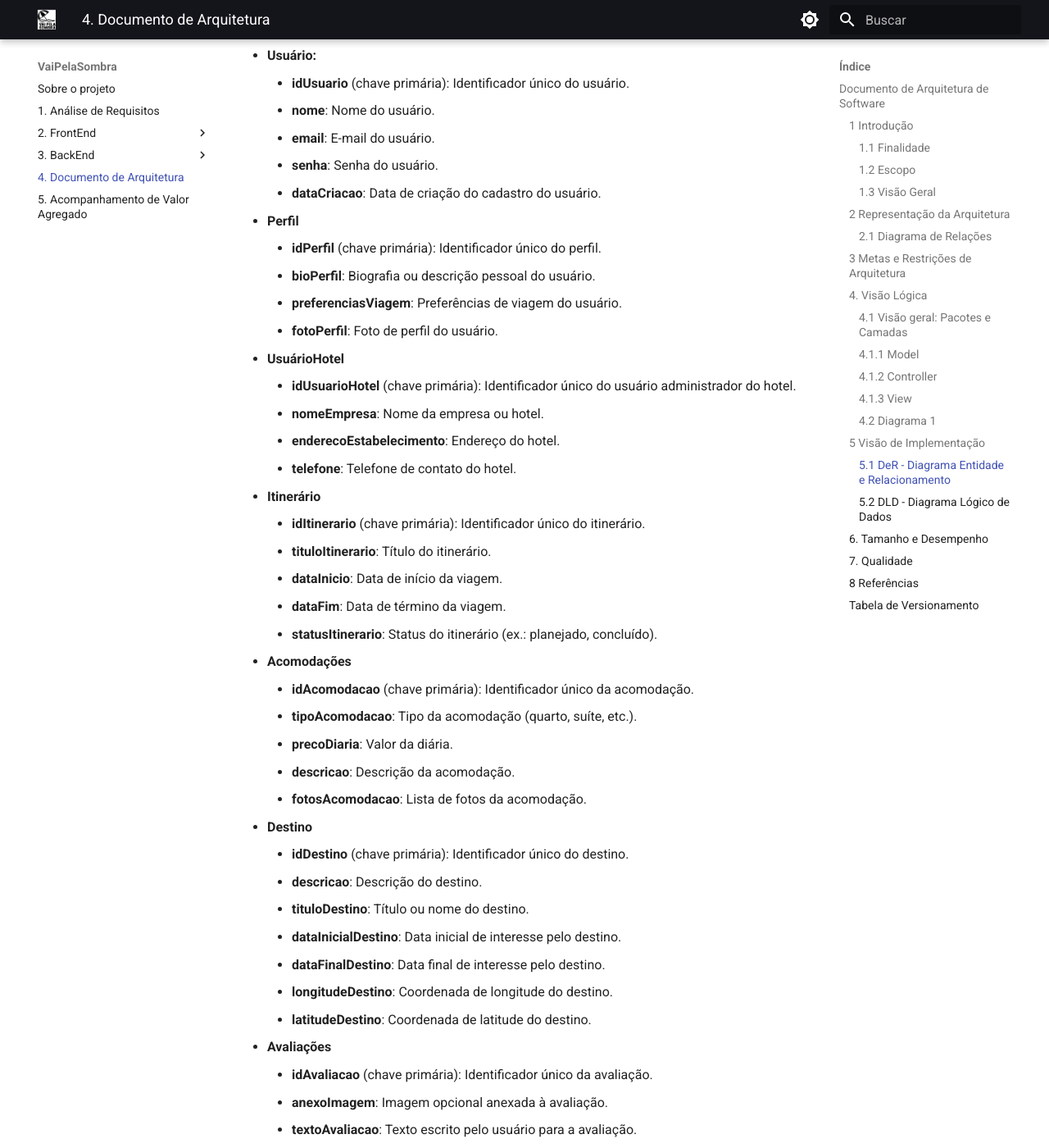
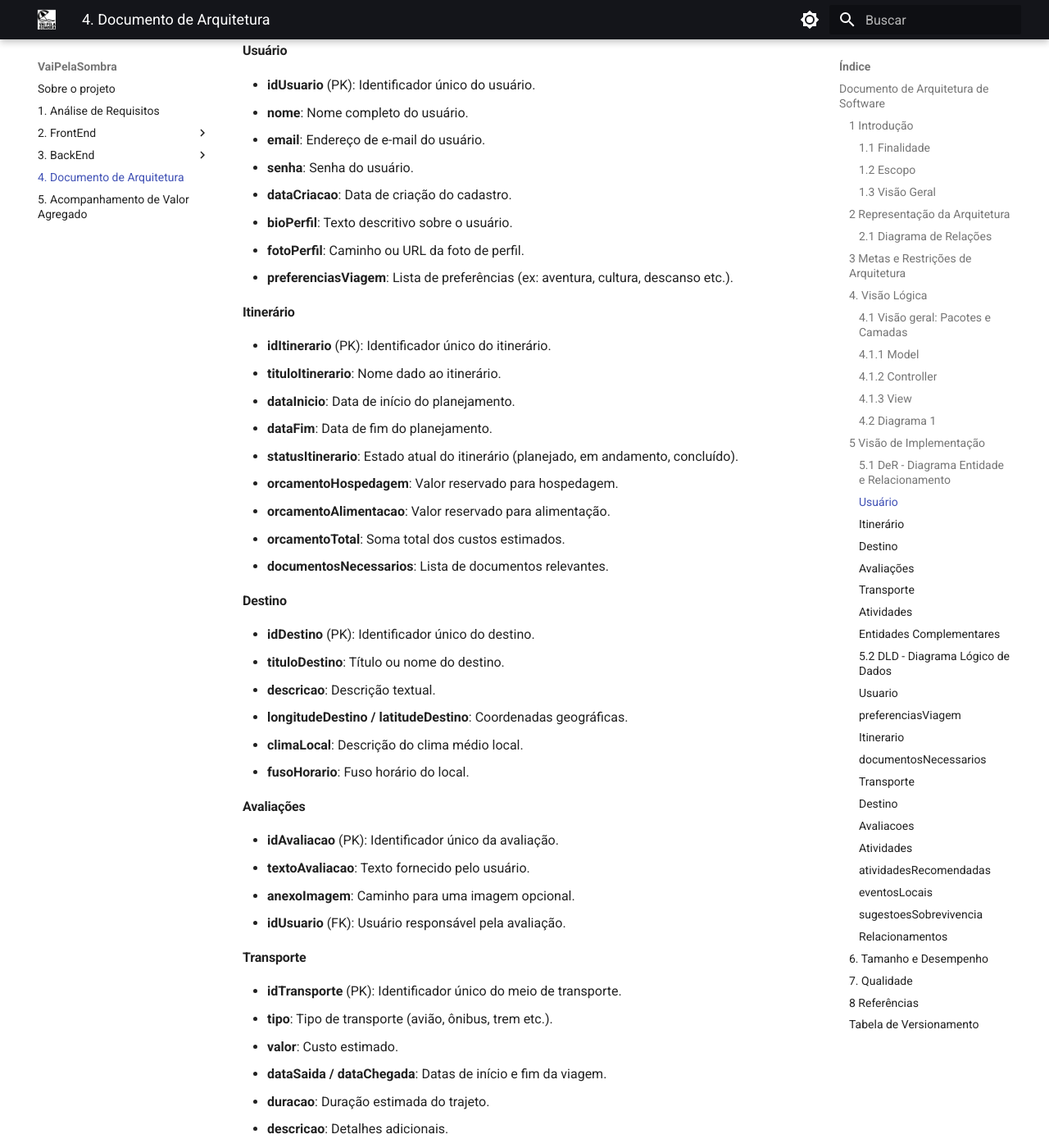
Before and after one commit to fga-eps-mds/2025.1-VaiPelaSombra-docs, an MkDocs documentation site: the page built from docs/DocArquitetura/DocumentoArquitetura.md, in a window 1280 px wide and 1400 px high, scrolled down 4107 px. Shown: the whole window at 82% size. Built offline with MkDocs 1.6.1 and Material for MkDocs 9.7.7, drawn with Linux system fonts in a browser that asks for light colours; some of the changed text lies outside the part shown.

Commit message:
Atualização no documento de arquitetura bem como remodelagem do banco de dados 😎

```diff
--- a/docs/DocArquitetura/DocumentoArquitetura.md
+++ b/docs/DocArquitetura/DocumentoArquitetura.md
@@ -12,10 +12,10 @@
 
 #### 1.2 Escopo
 
-O projeto está estruturado em uma arquitetura de microserviços, com separação entre os seguintes módulos:
+O projeto está estruturado em uma arquitetura monolítica, com separação entre frontend e backend, ambos hospedados como uma única aplicação integrada.
 
 - **Frontend**: construído com React e TypeScript, responsável pela interface do usuário.
-- **Backend:** desenvolvido em Node.js com TypeScript, responsável pela lógica de negócios, autenticação, e interação com o banco de dados.
+- **Backend:**  desenvolvido em Node.js com TypeScript e Express, sendo responsável pela lógica de negócios, autenticação e interação com o banco de dados.
 - **API Gateway/Serviço de Integração:** também desenvolvido em Node.js, será responsável pela exposição dos dados e funcionalidades da aplicação de forma centralizada e segura.
 - **Banco de Dados:** PostgreSQL, centralizando as informações sobre usuários, destinos, interesses, eventos, entre outros dados relevantes para o planejamento de viagens.
 
@@ -68,9 +68,7 @@
 
 #### 4.1 Visão geral: Pacotes e Camadas
 
-A aplicação *Vai Pela Sombra* adota uma arquitetura baseada em microserviços, com divisão clara entre frontend e backend. O frontend é desenvolvido com React e TypeScript, sendo responsável exclusivamente pela camada de apresentação (View). Já o backend é construído com Node.js e Express, implementando a lógica de negócios por meio do padrão MVC (Model-View-Controller), onde cada microserviço encapsula sua própria responsabilidade.
-
-Essa separação em camadas oferece maior modularidade, facilita a manutenção do código, permite reuso em diferentes contextos e favorece o desenvolvimento paralelo entre equipes. A seguir, é detalhada a estrutura lógica do backend baseada no modelo MVC.
+A aplicação Vai Pela Sombra adota uma arquitetura monolítica, com separação clara entre as camadas de frontend (interface do usuário) e backend (lógica de negócios), mas mantidas em uma única aplicação unificada. Essa abordagem centraliza a gestão do sistema e facilita a implantação, sendo ideal para o estágio atual do projeto.
 
 #### 4.1.1 Model
 
@@ -102,51 +100,69 @@
 
 Descrição do Diagrama Entidade-Relacionamento (DER)
 
--  **Usuário:**
-    - **idUsuario** (chave primária): Identificador único do usuário.
-    - **nome**: Nome do usuário.
-    - **email**: E-mail do usuário.
-    - **senha**: Senha do usuário.
-    - **dataCriacao**: Data de criação do cadastro do usuário.
+#### **Usuário**
 
-- **Perfil**
-    - **idPerfil** (chave primária): Identificador único do perfil.
-    - **bioPerfil**: Biografia ou descrição pessoal do usuário.
-    - **preferenciasViagem**: Preferências de viagem do usuário.
-    - **fotoPerfil**: Foto de perfil do usuário.
+- **idUsuario** (PK): Identificador único do usuário.
+- **nome**: Nome completo do usuário.
+- **email**: Endereço de e-mail do usuário.
+- **senha**: Senha do usuário.
+- **dataCriacao**: Data de criação do cadastro.
+- **bioPerfil**: Texto descritivo sobre o usuário.
+- **fotoPerfil**: Caminho ou URL da foto de perfil.
+- **preferenciasViagem**: Lista de preferências (ex: aventura, cultura, descanso etc.).
 
-- **UsuárioHotel**
-    - **idUsuarioHotel** (chave primária): Identificador único do usuário administrador do hotel.
-    - **nomeEmpresa**: Nome da empresa ou hotel.
-    - **enderecoEstabelecimento**: Endereço do hotel.
-    - **telefone**: Telefone de contato do hotel.
+#### **Itinerário**
 
-- **Itinerário**
-    - **idItinerario** (chave primária): Identificador único do itinerário.
-    - **tituloItinerario**: Título do itinerário.
-    - **dataInicio**: Data de início da viagem.
-    - **dataFim**: Data de término da viagem.
-    - **statusItinerario**: Status do itinerário (ex.: planejado, concluído).
-- **Acomodações**
-    - **idAcomodacao** (chave primária): Identificador único da acomodação.
-    - **tipoAcomodacao**: Tipo da acomodação (quarto, suíte, etc.).
-    - **precoDiaria**: Valor da diária.
-    - **descricao**: Descrição da acomodação.
-    - **fotosAcomodacao**: Lista de fotos da acomodação.
+- **idItinerario** (PK): Identificador único do itinerário.
+- **tituloItinerario**: Nome dado ao itinerário.
+- **dataInicio**: Data de início do planejamento.
+- **dataFim**: Data de fim do planejamento.
+- **statusItinerario**: Estado atual do itinerário (planejado, em andamento, concluído).
+- **orcamentoHospedagem**: Valor reservado para hospedagem.
+- **orcamentoAlimentacao**: Valor reservado para alimentação.
+- **orcamentoTotal**: Soma total dos custos estimados.
+- **documentosNecessarios**: Lista de documentos relevantes.
 
-- **Destino**
-    - **idDestino** (chave primária): Identificador único do destino.
-    - **descricao**: Descrição do destino.
-    - **tituloDestino**: Título ou nome do destino.
-    - **dataInicialDestino**: Data inicial de interesse pelo destino.
-    - **dataFinalDestino**: Data final de interesse pelo destino.
-    - **longitudeDestino**: Coordenada de longitude do destino.
-    - **latitudeDestino**: Coordenada de latitude do destino.
+#### **Destino**
 
-- **Avaliações**
-    - **idAvaliacao** (chave primária): Identificador único da avaliação.
-    - **anexoImagem**: Imagem opcional anexada à avaliação.
-    - **textoAvaliacao**: Texto escrito pelo usuário para a avaliação.
+- **idDestino** (PK): Identificador único do destino.
+- **tituloDestino**: Título ou nome do destino.
+- **descricao**: Descrição textual.
+- **longitudeDestino / latitudeDestino**: Coordenadas geográficas.
+- **climaLocal**: Descrição do clima médio local.
+- **fusoHorario**: Fuso horário do local.
+
+#### **Avaliações**
+
+- **idAvaliacao** (PK): Identificador único da avaliação.
+- **textoAvaliacao**: Texto fornecido pelo usuário.
+- **anexoImagem**: Caminho para uma imagem opcional.
+- **idUsuario** (FK): Usuário responsável pela avaliação.
+
+#### **Transporte**
+
+- **idTransporte** (PK): Identificador único do meio de transporte.
+- **tipo**: Tipo de transporte (avião, ônibus, trem etc.).
+- **valor**: Custo estimado.
+- **dataSaida / dataChegada**: Datas de início e fim da viagem.
+- **duracao**: Duração estimada do trajeto.
+- **descricao**: Detalhes adicionais.
+
+#### **Atividades**
+
+- **idAtividade** (PK): Identificador da atividade.
+- **local**: Local onde ocorre.
+- **tituloAtividade**: Nome da atividade.
+- **precoAtividade**: Custo associado.
+- **dataInicio / dataFinal**: Datas de realização.
+- **duracao**: Duração total.
+- **descricao**: Informações adicionais.
+
+#### **Entidades Complementares**
+
+- **eventosLocais**: Eventos ocorrendo no destino.
+- **atividadesRecomendadas**: Sugestões específicas para o destino.
+- **sugestoesSobrevivencia**: Dicas úteis sobre segurança e adaptação local.
 
 #### 5.2 DLD - Diagrama Lógico de Dados
 
@@ -162,80 +178,108 @@
 
 Descrição do Diagrama Entidade-Relacionamento (DLD)
 
-- **UsuarioHotel**
-    - **idUsuarioHotel** (chave primária): Identificador único do usuário administrador do hotel.
-    - **idEndereco** (chave estrangeira): Referência ao endereço do hotel.
-    - **idTelefone** (chave estrangeira): Referência ao telefone do hotel.
-    - **nomeEmpresa**: Nome da empresa ou hotel.
+#### **Usuario**
 
-- **enderecoEstabelecimento**
-    - **idEnderecoEstabelecimento** (chave primária): Identificador único do endereço.
-    - **campoEndereco**: Endereço principal.
-    - **cepEnderecoEstabelecimento**: CEP do local.
-    - **logBairroEnderecoEstabelecimento**: Bairro do local.
-    - **estadoEnderecoEstabelecimento**: Estado do local.
+- `idUsuario` INT PRIMARY KEY
+- `nome` VARCHAR(100)
+- `email` VARCHAR(100)
+- `senha` VARCHAR(100)
+- `dataCriacao` DATE
+- `bioPerfil` VARCHAR(500)
+- `fotoPerfil` VARCHAR(500)
+- `idPreferenciasViagem` INT (FK → PreferenciasViagem)
 
-- **telefone**
-    - **idTelefone** (chave primária): Identificador único do telefone.
-    - **telefone**: Número de telefone (campo decimal com 11 dígitos).
+#### **preferenciasViagem**
 
-- **Acomodacoes**
-    - **idAcomodacao** (chave primária): Identificador único da acomodação.
-    - **idUsuarioHotel** (chave estrangeira): Referência ao hotel que oferece a acomodação.
-    - **idFotosAcomodacoes** (chave estrangeira): Referência às fotos da acomodação.
-    - **precoDiaria**: Preço da diária da acomodação.
-    - **descricao**: Descrição da acomodação.
+- `idPreferenciasViagem` INT PRIMARY KEY
+- `preferenciasViagem` VARCHAR(100)
 
-- **fotosAcomodacao**
-    - **idFotosAcomodacao** (chave primária): Identificador único da foto.
-    - **fotosAcomodacao**: Caminho ou URL da foto.
-    - **dataFoto**: Data em que a foto foi registrada.
+#### **Itinerario**
 
-- **Destino**
-    - **idDestino** (chave primária): Identificador único do destino.
-    - **idAcomodacao** (chave estrangeira): Referência à acomodação relacionada.
-    - **dataInicialDestino**: Data de início da viagem para o destino.
-    - **dataFinalDestino**: Data de término da viagem para o destino.
-    - **descricao**: Descrição do destino.
-    - **tituloDestino**: Título ou nome do destino.
-    - **longitudeDestino**: Coordenada de longitude.
-    - **latitudeDestino**: Coordenada de latitude.
+- `idItinerario` INT PRIMARY KEY
+- `idDocumentosNecessarios` INT (FK)
+- `idTransporte` INT (FK)
+- `tituloItinerario` VARCHAR(100)
+- `dataInicio` DATE
+- `dataFim` DATE
+- `statusItinerario` VARCHAR(20)
+- `orcamentoHospedagem` DECIMAL(7,2)
+- `orcamentoAlimentacao` DECIMAL(7,2)
+- `orcamentoTotal` DECIMAL(7,2)
 
-- **Avaliacoes**
-    - **idAvaliacao** (chave primária): Identificador único da avaliação.
-    - **idUsuario** (chave estrangeira): Referência ao usuário que realizou a avaliação.
-    - **textoAvaliacao**: Texto escrito da avaliação.
-    - **anexoImagem**: Caminho da imagem anexa à avaliação.
+#### **documentosNecessarios**
 
-- **Usuario**
-    - **idUsuario** (chave primária): Identificador único do usuário.
-    - **nome**: Nome do usuário.
-    - **email**: E-mail do usuário.
-    - **senha**: Senha do usuário.
-    - **dataCriacao**: Data de criação do usuário.
+- `idDocumentosNecessarios` INT PRIMARY KEY
+- `documentosNecessarios` VARCHAR(800)
 
-- **Perfil**
-    - **idPerfil** (chave primária): Identificador único do perfil.
-    - **idPreferenciasViagem** (chave estrangeira): Referência às preferências de viagem.
-    - **bioPerfil**: Texto descritivo sobre o usuário.
-    - **fotoPerfil**: Caminho da foto de perfil do usuário.
+#### **Transporte**
 
-- **preferenciasViagem**
-    - **idPreferenciasViagem** (chave primária): Identificador único da preferência de viagem.
-    - **preferenciasViagem**: Preferência de viagem (ex.: aventura, praia, cultura, etc.).
+- `idTransporte` INT PRIMARY KEY
+- `tipo` VARCHAR(100)
+- `valor` DECIMAL(6,2)
+- `dataSaida` DATETIME
+- `dataChegada` DATETIME
+- `duracao` DATETIME
+- `descricao` VARCHAR(500)
 
-- **Itinerario**
-    - **idItinerario** (chave primária): Identificador único do itinerário.
-    - **tituloItinerario**: Título do itinerário criado.
-    - **dataInicio**: Data de início da viagem.
-    - **dataFim**: Data de término da viagem.
+#### **Destino**
+
+- `idDestino` INT PRIMARY KEY
+- `idAtividadesRecomendadas` INT (FK)
+- `idEventosLocais` INT (FK)
+- `idSugestoesSobrevivencia` INT (FK)
+- `idAvaliacao` INT (FK)
+- `tituloDestino` VARCHAR(100)
+- `descricao` VARCHAR(500)
+- `longitudeDestino` VARCHAR(100)
+- `latitudeDestino` VARCHAR(100)
+- `climaLocal` VARCHAR(500)
+- `fusoHorario` VARCHAR(100)
+
+#### **Avaliacoes**
+
+- `idAvaliacao` INT PRIMARY KEY
+- `textoAvaliacao` VARCHAR(1500)
+- `anexoImagem` VARCHAR(500)
+- `idUsuario` INT (FK → Usuario)
+
+#### **Atividades**
+
+- `idAtividade` INT PRIMARY KEY
+- `local` VARCHAR(100)
+- `tituloAtividade` VARCHAR(100)
+- `precoAtividade` DECIMAL(5,2)
+- `dataInicio` DATETIME
+- `dataFinal` DATETIME
+- `duracao` DATETIME
+- `descricao` VARCHAR(500)
+
+#### **atividadesRecomendadas**
+
+- `idAtividadesRecomendadas` INT PRIMARY KEY
+- `atividadesRecomendadas` VARCHAR(500)
+
+#### **eventosLocais**
+
+- `idEventosLocais` INT PRIMARY KEY
+- `eventosLocais` VARCHAR(100)
+
+#### **sugestoesSobrevivencia**
+
+- `idSugestoesSobrevivencia` INT PRIMARY KEY
+- `sugestoesSobrevivencia` VARCHAR(500)
+
+#### **Relacionamentos**
+
+- **planeja** (`idItinerario`, `idUsuario`)
+- **contem** (`idItinerario`, `idDestino`)
 
 
 ### 6. Tamanho e Desempenho
 
 O sistema *Vai Pela Sombra* é uma aplicação Web desenvolvida para auxiliar no planejamento de viagens, oferecendo funcionalidades como cadastro de interesses, criação de itinerários personalizados, recomendações de destinos, eventos locais e planejamento em grupo. Espera-se que a aplicação seja acessada por usuários diversos, com picos de uso concentrados em períodos de férias e feriados.
 
-Como o sistema é dividido em microserviços, é possível ajustar o dimensionamento de cada componente de forma independente. Por exemplo, o microserviço de usuários tende a ter menor volume de dados e requisições, enquanto os microserviços de itinerários e grupos de viagem podem crescer consideravelmente conforme a base de usuários aumenta e mais viagens são planejadas.
+Como o sistema é estruturado como uma aplicação monolítica, o dimensionamento será feito de forma conjunta. No entanto, é possível realizar ajustes na infraestrutura para otimizar desempenho conforme os pontos críticos da aplicação (por exemplo, consultas ao banco ou renderizações complexas no frontend).
 
 Durante o período inicial de adoção, é viável hospedar a aplicação em plataformas de cloud mais simples (como o Railway ou o Render). No entanto, à medida que a aplicação cresce e atinge um público maior, recomenda-se a adoção de soluções mais robustas, como AWS, Google Cloud ou Azure, para garantir alta disponibilidade, desempenho e escalabilidade.
 
@@ -243,13 +287,13 @@
 
 ### 7. Qualidade
 
-A adoção da arquitetura de microserviços no projeto *Vai Pela Sombra* permite estabelecer metas claras de qualidade técnica, como:
+A adoção da arquitetura monolítica no projeto *Vai Pela Sombra* permite estabelecer metas claras de qualidade técnica, como:
 
-- **Escalabilidade**: cada microserviço pode ser escalado de forma independente, otimizando o uso de recursos conforme a demanda.
-- **Facilidade de manutenção**: a separação dos módulos facilita a identificação e correção de erros, bem como a implementação de melhorias.
-- **Evolução contínua**: a estrutura modular permite a adição de novas funcionalidades sem impactar o sistema como um todo.
-- **Reaproveitamento de código**: componentes comuns podem ser reutilizados entre serviços ou até mesmo em outros projetos.
-- **Testabilidade**: com serviços menores e independentes, é possível aplicar testes unitários, de integração e de contrato de forma mais eficiente.
+- **Simplicidade de implantação**: a aplicação pode ser hospedada em um único servidor ou serviço de nuvem, facilitando a configuração inicial.
+- **Facilidade de manutenção**: a centralização do código em um único projeto reduz a complexidade no rastreamento de erros.
+- **Organização em camadas**: mesmo em uma aplicação monolítica, a separação entre camadas (model, controller, view) garante clareza estrutural.
+- **Escalabilidade inicial adequada**:  embora não permita escalonamento independente de componentes, a arquitetura atende bem ao volume esperado nos primeiros ciclos do projeto.
+- **Custo reduzido de infraestrutura**: o modelo monolítico reduz a necessidade de serviços distribuídos e simplifica o uso de ferramentas de CI/CD.
 - **Entrega contínua**: a arquitetura favorece a integração contínua e entrega contínua (CI/CD), otimizando o processo de deploy e reduzindo o tempo entre desenvolvimento e disponibilização em produção.
 
 Esses aspectos contribuem para a confiabilidade e longevidade da aplicação, tornando-a apta para evoluir conforme as necessidades dos usuários.
@@ -262,3 +306,4 @@
 |---|---|---|---|
 |1.0| 25/04| criação inicial do documento de arquitetura|[Pablo Guilherme](https://github.com/PabloGJBS)|
 |1.1| 28/04| adicionando diagramas DER, DLD e de Relações e descrições do banco de dados |[Pablo Guilherme](https://github.com/PabloGJBS)|
+|1.2| 07/05| Correções para o modelo monolitico, alterações na modelagem |[Pablo Guilherme](https://github.com/PabloGJBS)|
```
Also changed, not shown: other parts of docs/DocArquitetura/DocumentoArquitetura.md (+4 -4 lines), docs/DocArquitetura/assets/imagemDER.png, docs/DocArquitetura/assets/imagemDLD.png, 3 other files.
